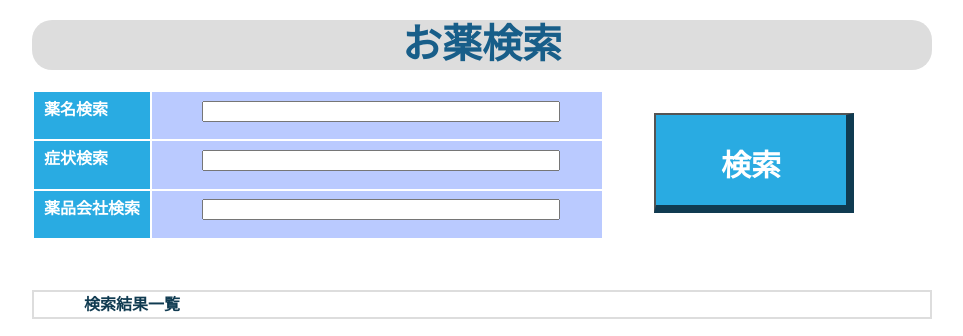
After one commit to mtatsuki/Chapars_hew, a PHP site: template html/pages/tpl/Drag_seatch.php in a window 1280 px wide. The commit adds this page. Shown: the top 336 px of the page, without its empty margins (158-1121 px from the left). Run offline with PHP 8.4, Linux system fonts and the light colour scheme; the template is opened without the code that fills it, so the values that code supplies are empty.

Commit message:
検索ページ追加＆スタイル追加

```diff
--- a/html/css/style.css
+++ b/html/css/style.css
@@ -11,40 +11,232 @@
 }
 /* ウィンドウサイズが1020px */
 @media screen and (min-width:1020px){
+  body{
+    width : 100%;
+    height: 100%;
+    font-family: '筑紫B丸ゴシック';
+  }
+  /* 全体========================================== */
   .wrapper{
-    width : 1024px;
+    position: relative;
+    width  : 1024px;
+    height:auto !important; /*IE6対策*/
+    height: 100%; /*IE6対策*/
+    min-height: 100%;
+    margin : 0 auto;
   }
-  .heder{
-    width:900px;
-    height: 50px;
-    margin: 20px auto;
-    background: #ddd;
-    text-align: center;
-    line-height: 50px;
+  /* タイトル========================================== */
+  .title{
+    width        :900px;
+    height       : 50px;
+    margin       : 20px auto;
+    background   : #ddd;
+    text-align   : center;
+    line-height  : 50px;
     border-radius: 20px;
-
+    font-size    : 40px;
+    color        :#185E89;
 
   }
-  #store_map{
-    width : 900px;
-    margin: 20px auto;
+  /* メイン========================================== */
+  .c__store_main{
+    width         : 900px;
+    margin        : 20px auto;
+    height        : 100%;
+    padding-bottom:100px;
+    margin-bottom: 100px;
   }
-  #store_map img{
-    width: 900px;
+  /* ボタン========================================== */
+  .c__button_list {
+    position      : fixed;
+    bottom        : 50px;
+    height        : 100px;
+    width         : 1024px;
   }
-  .button_list ul{
-    display: flex;
+  .c__button_list ul{
+    display      : flex;
+    margin       : 0px auto;
+    width        : 1024px;
   }
-  .button_list li{
-    width: 300px;
-    height: 100px;
-    background: linear-gradient(90deg, #29ABE2 150px, white 150px);
-    border : solid #29ABE2 1px;
-    margin : 0px 20px;
-    border-radius: 50px;
+  .c__button_list li{
+    width        : 300px;
+    height       : 100px;
+    margin       : 0px 20px;
+  }
+  .c__button_list li>a{
+    display        : inline-block;
+    width          : 300px;
+    height         : 100px;
+    font-size      : 30px;
+    line-height    : 100px;
+    text-align     : center;
+    color          : #103B51;
+    font-weight    : bold;
+    position       : relative;
+    text-decoration: none;
+    background     : linear-gradient(-30deg, #29ABE2 100px, #ebf9ff 200px);
+    border-bottom  : solid 8px #103B51;/**/
+    border-right   : solid 8px #103B51;/**/
+    border-radius  : 100% 50% 100% 50%;
+  }
+  .c__button_list li>a:hover {
+    border           :none;
+    -ms-transform    : translate(8px,8px);
+    -webkit-transform: translate(8px,8px);
+    transform        : translate(8px,8px);
+  }
+  .c__button_list li>a:before{
+    content   : "";
+    position  : absolute;
+}
 
-  }
+.c__button_list li>a:after{
+    content   : "";
+    position  : absolute;
 }
-/* 11インチ2,388 x 1,668ピクセル解像度、264ppi*/
 
-/* 12インチ2,732 x 2,048ピクセル解像度、264ppi*/
+/* Drag_store_map========================================== */
+#store_map img{
+  width        : 900px;
+  margin       : 0px auto;
+
+}
+/* Drag_list========================================== */
+/* Drag_details========================================== */
+/* Drag_seatch========================================== */
+#seatch{
+  position: relative;
+}
+#seatch table {
+  border-collapse: collapse;  /* セルの線を重ねる */
+  height: 150px;
+}
+
+#seatch th,#seatch td{
+  padding : 10px 10px;
+  border : solid #fff 2px;
+
+}
+#seatch td{
+  width : 350px;
+  padding : 0px 50px;
+  background: #bacaff;
+}
+#seatch th{
+  background: #29ABE2 ;
+  color:#fff;
+}
+#seatch table input{
+  width : 100%;
+}
+form{
+  display:flex;
+}
+.c__seatch_bottom input{
+  display        : inline-block;
+  width          : 200px;
+  height         : 100px;
+  top : 15%;
+  left: 25%;
+  font-size      : 30px;
+  line-height    : 100px;
+  text-align     : center;
+  color          : #fff;
+  font-weight    : bold;
+  position       : relative;
+  background     : #29ABE2 ;
+  border-bottom  : solid 8px #103B51;/**/
+  border-right   : solid 8px #103B51;/**/
+}
+.c__seatch_bottom input:hover {
+  border           :none;
+  -ms-transform    : translate(8px,8px);
+  -webkit-transform: translate(8px,8px);
+  transform        : translate(8px,8px);
+}
+.c__seatch_bottom input:before{
+  content   : "";
+  position  : absolute;
+}
+
+.c__seatch_bottom input:after{
+  content   : "";
+  position  : absolute;
+}
+.seatch_block>div{
+  height : 25px;
+  border:solid #ddd 2px;
+  margin-top : 50px;
+  color: #103B51;
+  font-weight: bold;
+  line-height: 25px;
+  padding-left:50px;
+}
+.seatch_block>ul{
+}
+.seatch_block li{
+  margin : 10px;
+  padding: 10px ;
+  border-bottom: solid #103B51 1px;
+  display: flex;
+
+}
+.seatch_block li>div:nth-child(1){
+  width:95px;
+  height: 95px;
+}
+.seatch_block li>div:nth-child(1)>img{
+  width:95px;
+  height: 95px;
+
+}
+.seatch_block li>div:nth-child(2){
+  width: 600px;
+  height: 95px;
+  padding-left: 10px;
+}
+.seatch_block li>div:nth-child(2) h2{
+  font-size : 24px;
+}
+
+.seatch_block li>div:nth-child(3){
+  width: 165px;
+  height: 95px;
+}
+.seatch_block li>div:nth-child(3)>a{
+  display        : inline-block;
+  width          : 150px;
+  height         : 30px;
+  font-size      : 16px;
+  margin         : 20px auto;
+  line-height    : 30px;
+  text-align     : right;
+  color          : #fff;
+  font-weight    : bold;
+  position       : relative;
+  text-decoration: none;
+  background     : url("./../../design/Drag_search/icon_buttom.png");
+  background-size: auto 31px;
+  border-bottom  : solid 5px #7e5600;/**/
+  border-right   : solid 5px #7e5600;/**/
+
+}
+.seatch_block li>div:nth-child(3)>a:hover {
+  border           :none;
+  -ms-transform    : translate(5px,5px);
+  -webkit-transform: translate(5px,5px);
+  transform        : translate(5px,5px);
+}
+.seatch_block li>div:nth-child(3)>a:before{
+  content   : "";
+  position  : absolute;
+}
+
+.seatch_block li>div:nth-child(3)>a:after{
+  content   : "";
+  position  : absolute;
+}
+/* Mane_Drag_Arrival========================================== */
+/* Mane_Drag_Arrival_History========================================== */
+
+}
--- /dev/null
+++ b/html/pages/tpl/Drag_seatch.php
@@ -0,0 +1,93 @@
+<div class="wrapper">
+    <!-- title -->
+    <div class="title">
+        <h1>お薬検索</h1>
+    </div>
+    <!-- main -->
+    <div class="c__store_main">
+        <div id="seatch">
+            <form method="get" name="form" action="seatch.php">
+            <table>
+                <tr>
+                    <th align="left">薬名検索</th><td><input type="text" name="name"></td>
+                </tr>
+                <tr>
+                    <th align="left">症状検索</th><td><input type="text" name="症状"></td>
+                </tr>
+                <tr>
+                    <th align="left">薬品会社検索</th><td><input type="text" name="薬品会社"></td>
+                </tr>
+            </table>
+            <div class="c__seatch_bottom">
+                <input type="submit" value="検索">
+            </div>
+            </form>
+            <div class="seatch_block">
+                <div>
+                    <p>検索結果一覧</p>
+                </div>
+                <ul>
+                    <li>
+                        <div>
+                            <img src="./../../design/Drag_search/IJxfad.png" alt="">
+                        </div>
+                        <div>
+                            <h2>薬品名</h2>
+                            <p>薬品内容</p>
+                        </div>
+                        <div>
+                            <a href="#">詳しくはこちら</a>
+                        </div>
+                    </li>
+                    <li>
+                        <div>
+                            <img src="./../../design/Drag_search/IJxfad.png" alt="">
+                        </div>
+                        <div>
+                            <h2>薬品名</h2>
+                            <p>薬品内容</p>
+                        </div>
+                        <div>
+                            <a href="#">詳しくはこちら</a>
+                        </div>
+                    </li>
+                    <li>
+                        <div>
+                            <img src="./../../design/Drag_search/IJxfad.png" alt="">
+                        </div>
+                        <div>
+                            <h2>薬品名</h2>
+                            <p>薬品内容</p>
+                        </div>
+                        <div>
+                            <a href="#">詳しくはこちら</a>
+                        </div>
+                    </li>
+                    <li>
+                        <div>
+                            <img src="./../../design/Drag_search/IJxfad.png" alt="">
+                        </div>
+                        <div>
+                            <h2>薬品名</h2>
+                            <p>薬品内容</p>
+                        </div>
+                        <div>
+                            <a href="#">詳しくはこちら</a>
+                        </div>
+                    </li>
+
+                </ul>
+
+            </div>
+
+        </div>
+    </div>
+    <!-- nav -->
+    <div class="c__button_list">
+        <ul>
+            <li><a href="#">お薬検索</a></li>
+            <li><a href="./index.php">店内マップ</a></li>
+            <li><a href="#">お薬一覧</a></li>
+        </ul>
+    </div>
+</div>
```
Also changed, not shown: html/pages/seatch.php (added, +12 -0 lines), html/pages/tpl/Drag_store_map.php (+12 -7 lines).
